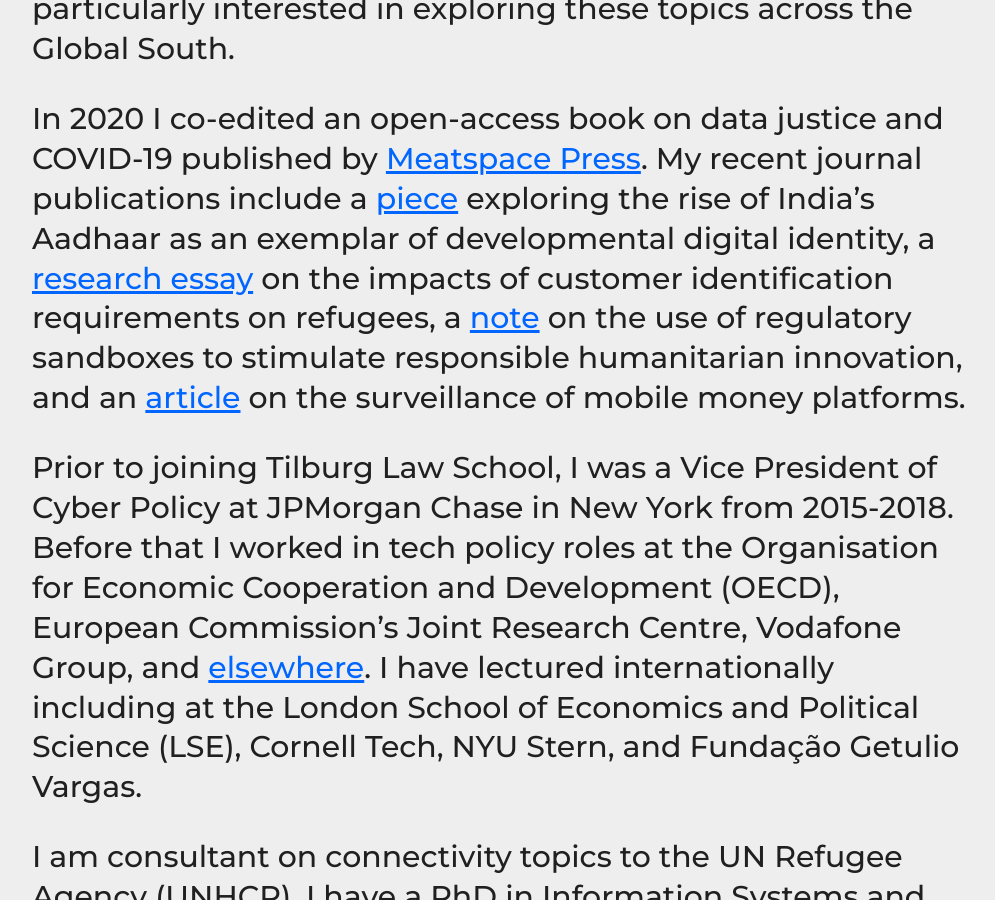
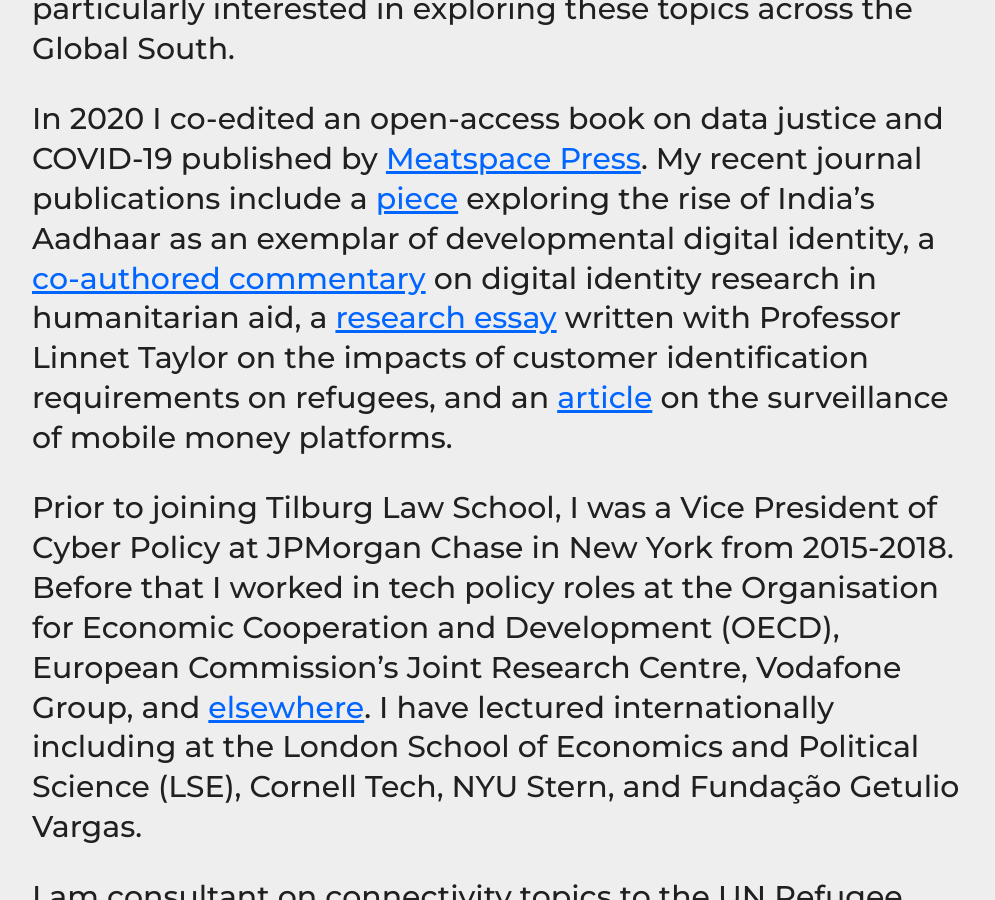
Before and after one commit to haroonalrasheed/641a, a Jekyll site: the page built from index.md, in a window 1280 px wide and 900 px high, scrolled down 561 px. Shown: the whole window, without its empty margins (132-1127 px from the left). Built offline with Jekyll 4.4.1, drawn with Linux system fonts in a browser that asks for light colours.

Commit message:
Update index.md

```diff
--- a/index.md
+++ b/index.md
@@ -6,7 +6,7 @@ I am a technology policy expert specializing in cybersecurity, privacy, and digi
 
 My research interests include cyber policy, critical infrastructure protection, surveillance, biometrics, technology regulation, cybersecurity in the financial services sector, and data in development and humanitarian contexts. I am particularly interested in exploring these topics across the Global South.
 
-In 2020 I co-edited an open-access book on data justice and COVID-19 published by [Meatspace Press](https://meatspacepress.com). My recent journal publications include a [piece](https://doi.org/10.24908/ss.v19i1.14547) exploring the rise of India’s Aadhaar as an exemplar of developmental digital identity, a [research essay](https://doi.org/10.1080/02681102.2020.1811943) on the impacts of customer identification requirements on refugees, a [note](https://doi.org/10.1111/1758-5899.12729) on the use of regulatory sandboxes to stimulate responsible humanitarian innovation, and an [article](https://doi.org/10.24908/ss.v17i1/2.12924) on the surveillance of mobile money platforms.
+In 2020 I co-edited an open-access book on data justice and COVID-19 published by [Meatspace Press](https://meatspacepress.com/data-justice-and-covid-19-global-perspectives/). My recent journal publications include a [piece](https://doi.org/10.24908/ss.v19i1.14547) exploring the rise of India’s Aadhaar as an exemplar of developmental digital identity, a [co-authored commentary](https://doi.org/10.1177/20539517211006744) on digital identity research in humanitarian aid, a [research essay](https://doi.org/10.1080/02681102.2020.1811943) written with Professor Linnet Taylor on the impacts of customer identification requirements on refugees, and an [article](https://doi.org/10.24908/ss.v17i1/2.12924) on the surveillance of mobile money platforms.
 
 Prior to joining Tilburg Law School, I was a Vice President of Cyber Policy at JPMorgan Chase in New York from 2015-2018. Before that I worked in tech policy roles at the Organisation for Economic Cooperation and Development (OECD), European Commission's Joint Research Centre, Vodafone Group, and [elsewhere](http://sixfouronea.net/professional-history/). I have lectured internationally including at the London School of Economics and Political Science (LSE), Cornell Tech, NYU Stern, and Fundação Getulio Vargas.
 
```
